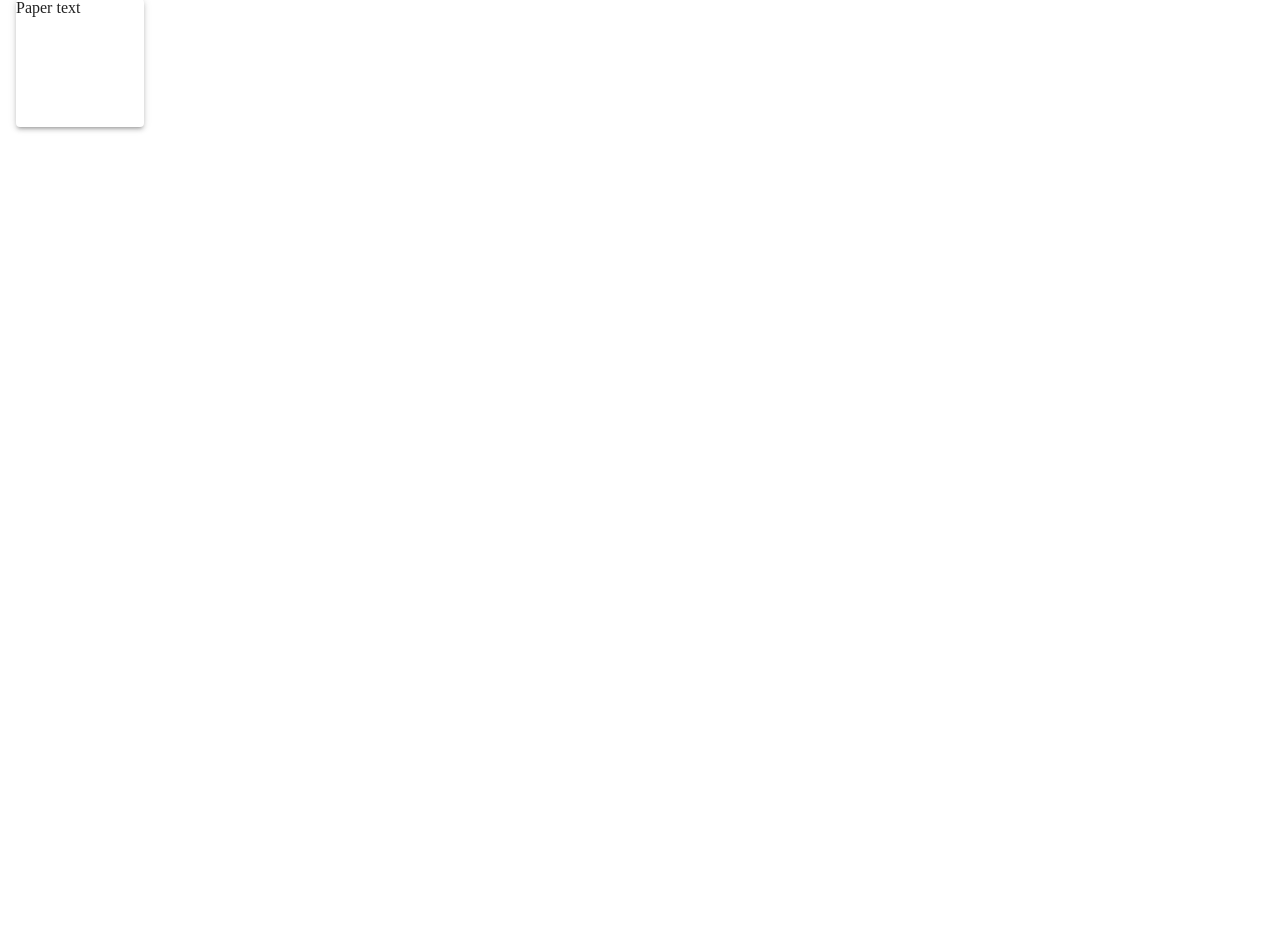
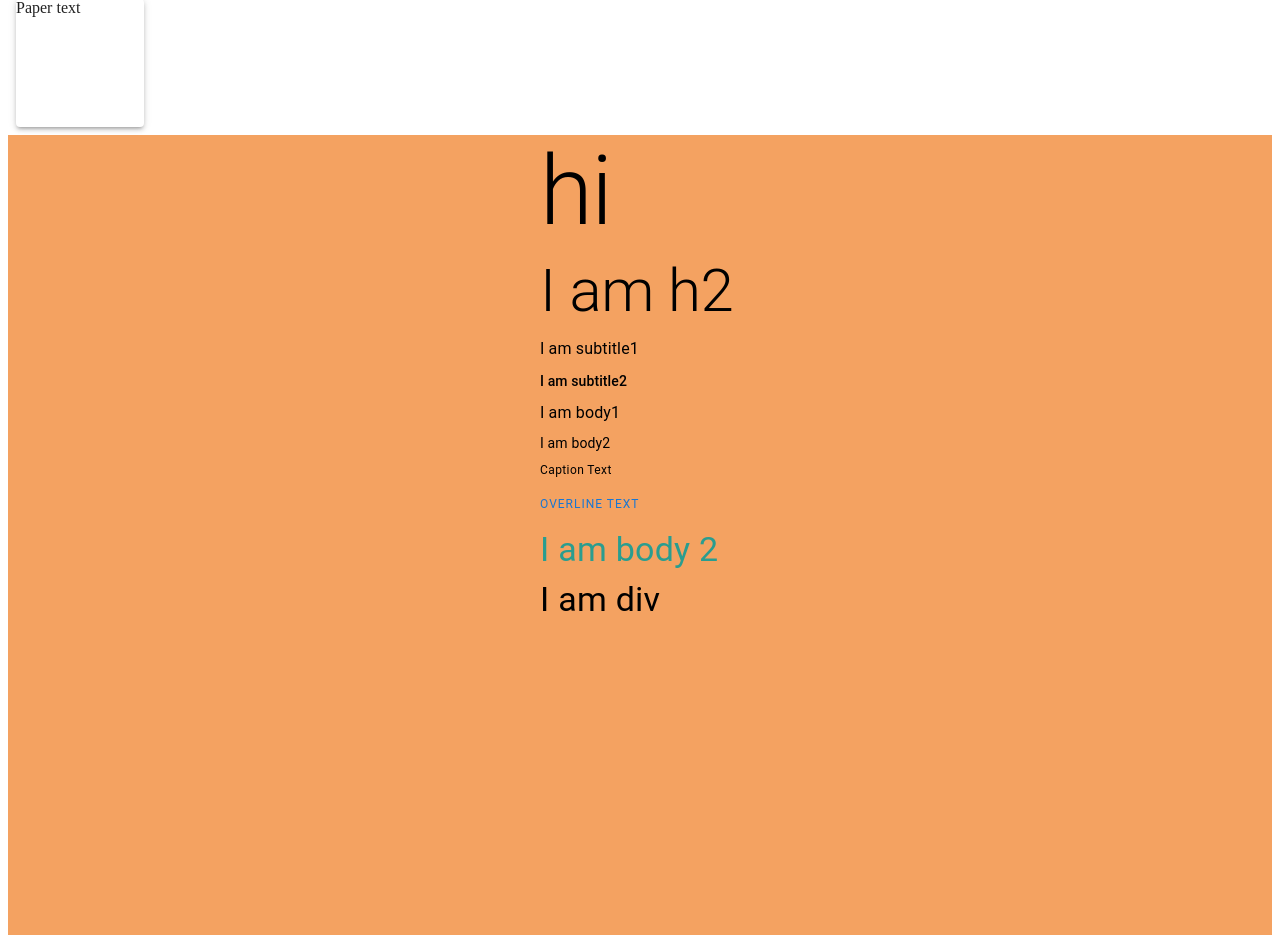
Before and after one commit to neerajxp/Material-UI-Components, a React (Vite) app: page / in a window 1280 px wide. Shown: the part 817-1760 px from the top of the page. Before the commit the page ends 960 px from the top, so only its background shows below. Built offline with nearby package versions, Linux system fonts and the light colour scheme.

Commit message:
code chagne

```diff
--- a/src/App.tsx
+++ b/src/App.tsx
@@ -4,6 +4,7 @@ import viteLogo from "/vite.svg";
 //import "./App.css";
 import ButtonComponent from "./components/ButtonComponent";
 import PaperComponent from "./components/PaperComponent";
+import TypographyComponent from "./components/TypographyComponent";
 
 function App() {
   const [count, setCount] = useState(0);
@@ -12,6 +13,7 @@ function App() {
     <>
       <ButtonComponent></ButtonComponent>
       <PaperComponent></PaperComponent>
+      <TypographyComponent></TypographyComponent>
     </>
   );
 }
--- /dev/null
+++ b/src/components/TypographyComponent.tsx
@@ -0,0 +1,36 @@
+import React from "react";
+import Stack from "@mui/material/Stack";
+import Box from "@mui/material/Box";
+import { Typography } from "@mui/material";
+
+export default function TypographyComponent() {
+  return (
+    <Box>
+      <Box
+        sx={{
+          backgroundColor: "#f4a261",
+          minHeight: "100vh",
+        }}
+      >
+        <Stack sx={{ width: "200px", margin: "auto" }} spacing={1}>
+          <Typography variant="h1">hi</Typography>
+          <Typography variant="h2">I am h2</Typography>
+          <Typography variant="subtitle1">I am subtitle1</Typography>
+          <Typography variant="subtitle2">I am subtitle2</Typography>
+          <Typography variant="body1">I am body1</Typography>
+          <Typography variant="body2">I am body2</Typography>
+          <Typography variant="caption">Caption Text</Typography>
+          <Typography variant="overline" color="primary">
+            Overline Text
+          </Typography>
+          <Typography variant="h4" style={{ color: "#2a9d8f" }}>
+            I am body 2
+          </Typography>
+          <Typography variant="h4" component="div">
+            I am div
+          </Typography>
+        </Stack>
+      </Box>
+    </Box>
+  );
+}
```
Also changed, not shown: src/components/BoxComponent.tsx (added, +13 -0 lines).
